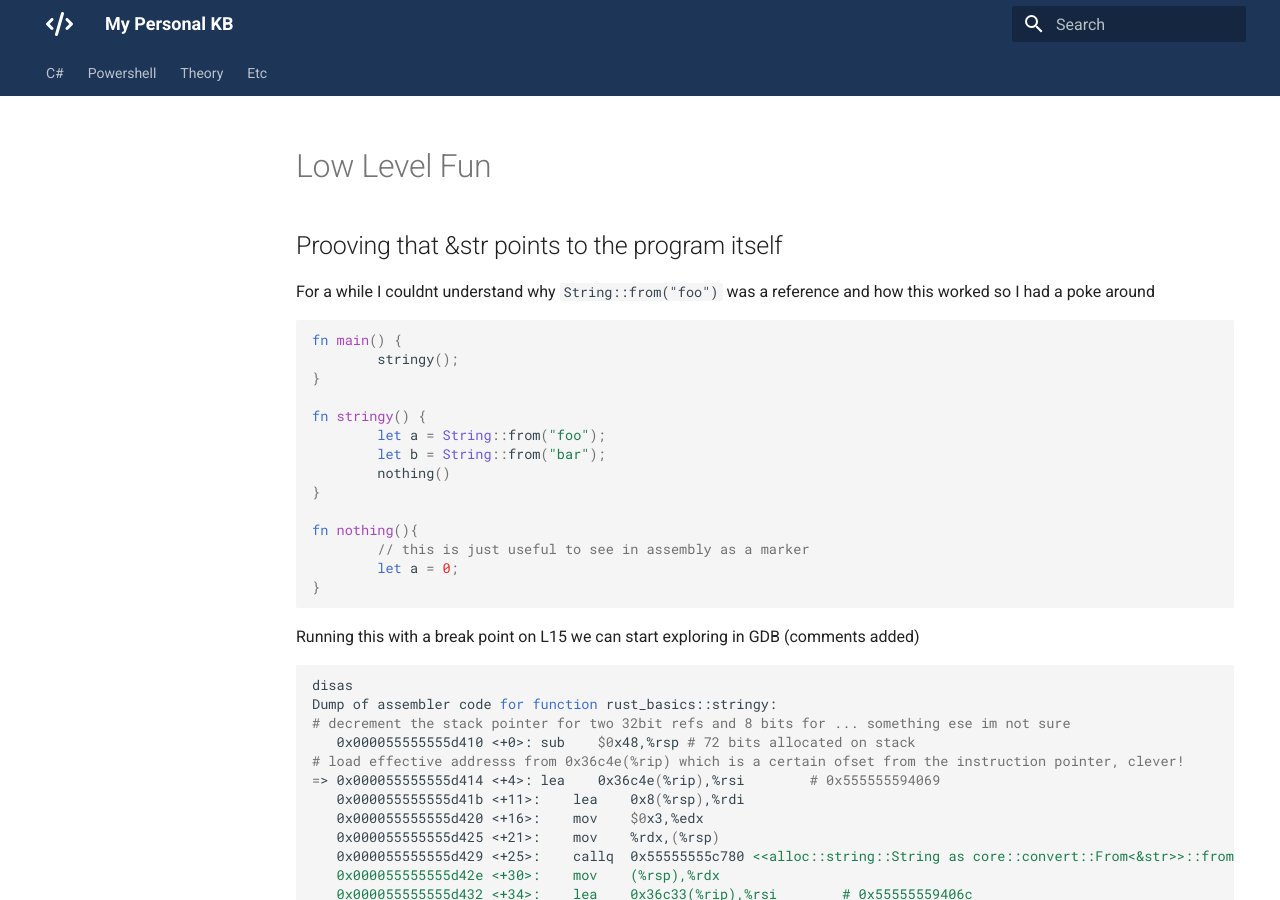
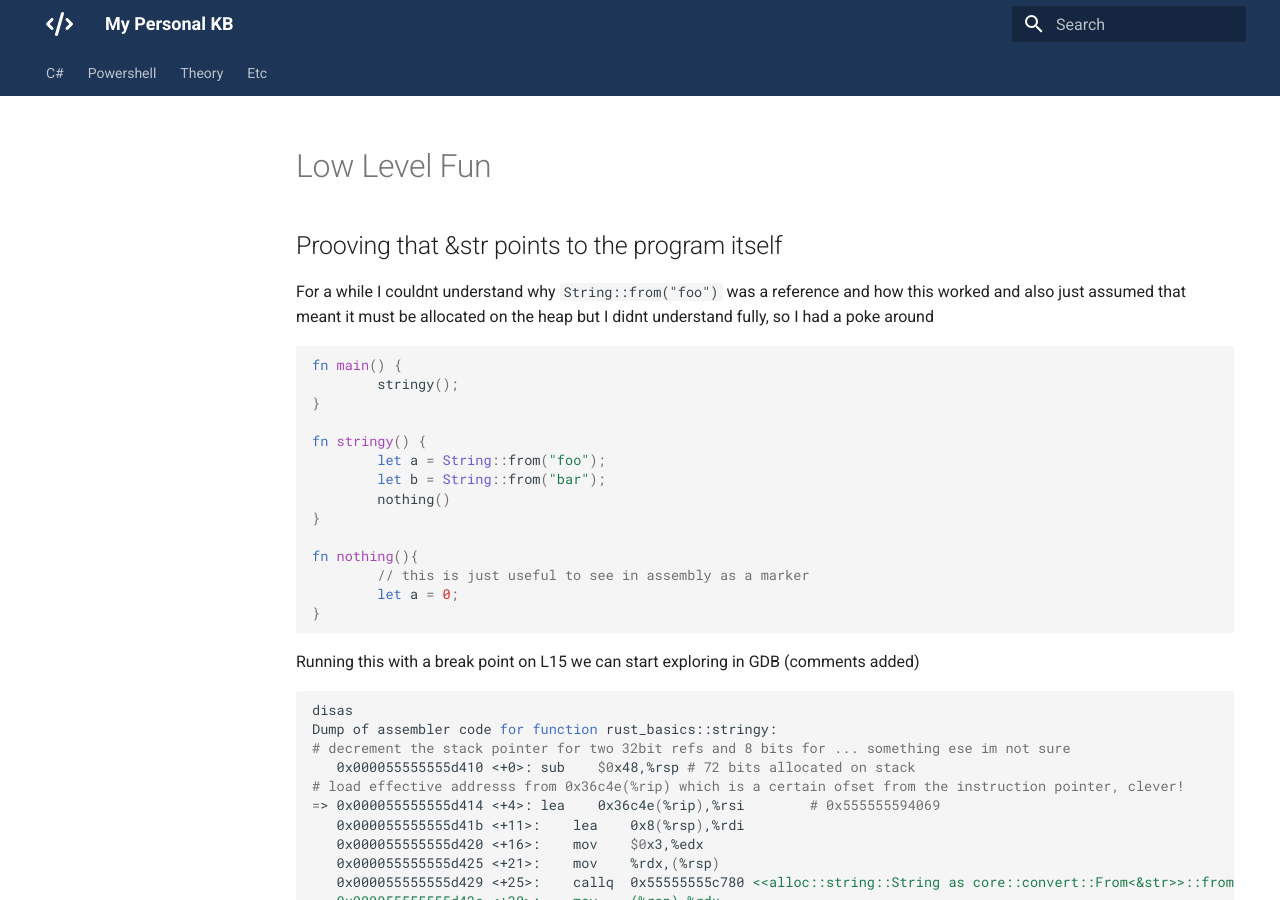
Before and after one commit to mrhockeymonkey/mrhockeymonkey.github.io, an MkDocs documentation site: the page built from docs/Rust/low-level-fun.md, in a window 1280 px wide and 900 px high. Built offline with MkDocs 1.6.1 and Material for MkDocs 9.7.7, drawn with Linux system fonts in a browser that asks for light colours.

Commit message:
Update low-level-fun.md

````diff
--- a/docs/Rust/low-level-fun.md
+++ b/docs/Rust/low-level-fun.md
@@ -2,7 +2,7 @@
 
 ## Prooving that &str points to the program itself
 
-For a while I couldnt understand why `String::from("foo")` was a reference and how this worked so I had a poke around
+For a while I couldnt understand why `String::from("foo")` was a reference and how this worked  and also just assumed that meant it must be allocated on the heap but I didnt understand fully, so I had a poke around
 
 ```rs
 fn main() {
````
